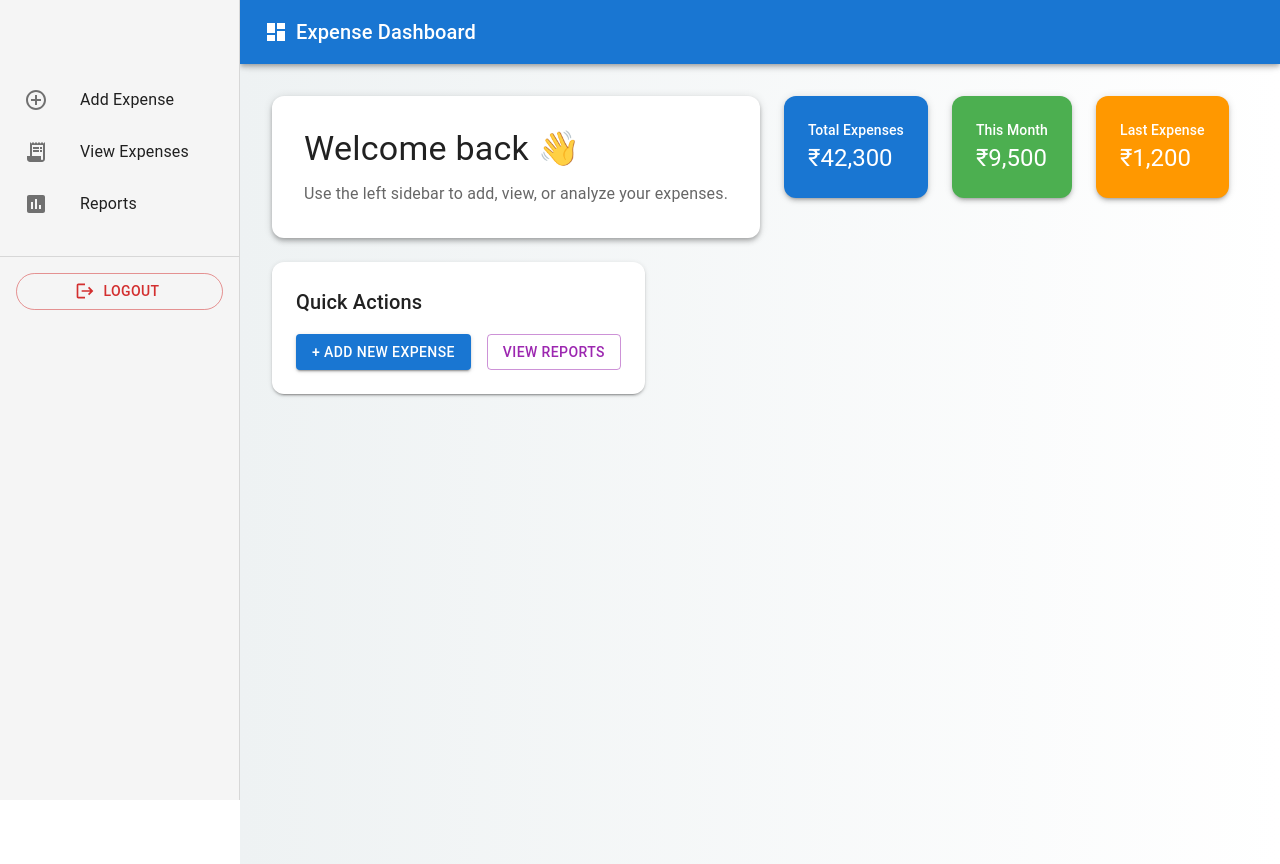
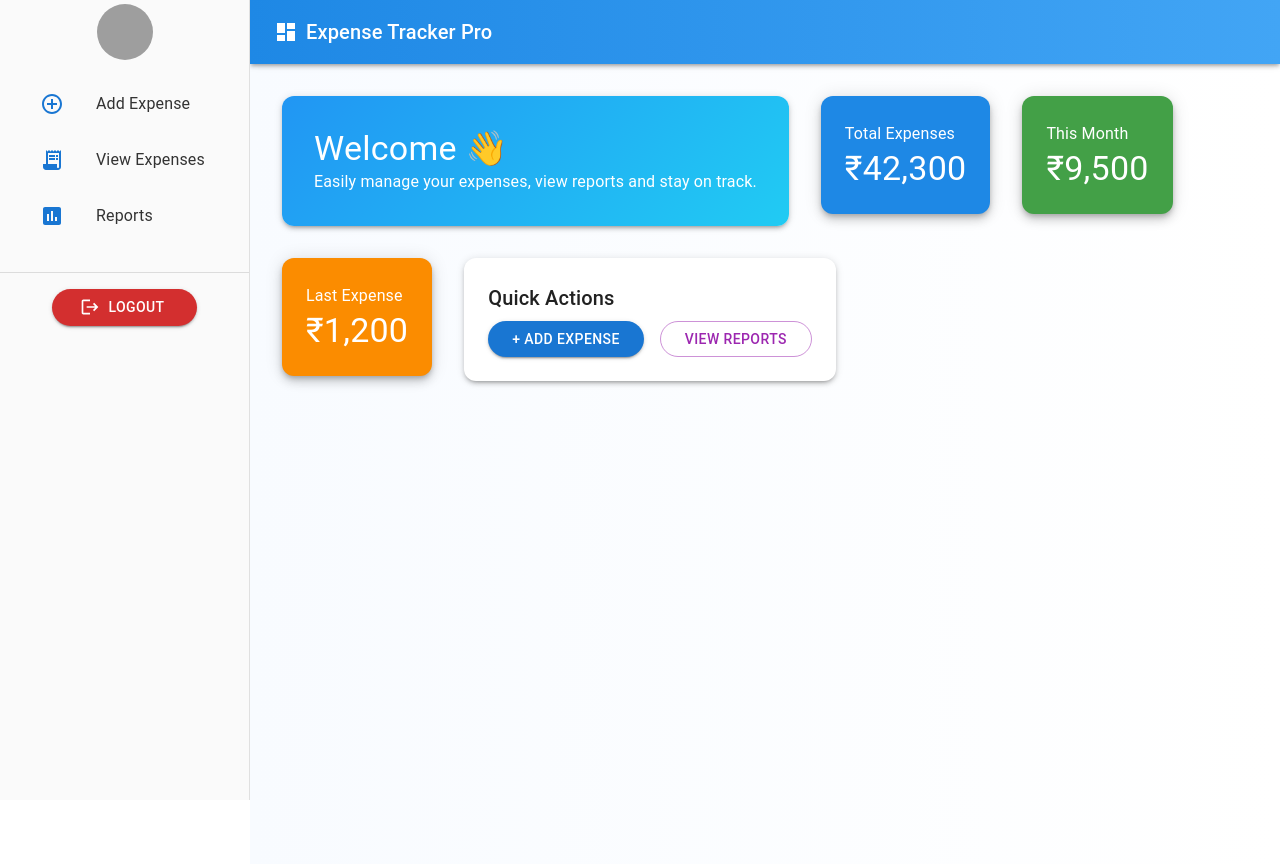
Before and after one commit to arunkashyap230/PersonalFinanceTracker, a React (Create React App) app in the folder frontend/: page /dashboard in a window 1280 px wide. Built offline with nearby package versions, Linux system fonts and the light colour scheme; grey boxes are pictures that could not be loaded.

Commit message:
Update Dashboard.jsx

```diff
--- a/frontend/src/pages/Dashboard.jsx
+++ b/frontend/src/pages/Dashboard.jsx
@@ -1,5 +1,4 @@
 import React from "react";
-import { useNavigate, Link, useLocation } from "react-router-dom";
 import {
   AppBar,
   Toolbar,
@@ -17,6 +16,9 @@ import {
   Paper,
   Grid,
   useTheme,
+  useMediaQuery,
+  IconButton,
+  Avatar,
 } from "@mui/material";
 import {
   Dashboard as DashboardIcon,
@@ -24,10 +26,12 @@ import {
   ReceiptLong as ReceiptLongIcon,
   Assessment as AssessmentIcon,
   Logout as LogoutIcon,
+  Menu as MenuIcon,
 } from "@mui/icons-material";
+import { useNavigate, Link, useLocation } from "react-router-dom";
 import { motion } from "framer-motion";
 
-const drawerWidth = 240;
+const drawerWidth = 250;
 
 const menuItems = [
   { text: "Add Expense", path: "/add-expense", icon: <AddCircleOutlineIcon /> },
@@ -35,14 +39,86 @@ const menuItems = [
   { text: "Reports", path: "/reports", icon: <AssessmentIcon /> },
 ];
 
-function Dashboard() {
+export default function Dashboard() {
   const navigate = useNavigate();
   const location = useLocation();
+  const theme = useTheme();
+  const isMobile = useMediaQuery(theme.breakpoints.down("sm"));
+  const [mobileOpen, setMobileOpen] = React.useState(false);
+
+  const handleDrawerToggle = () => {
+    setMobileOpen(!mobileOpen);
+  };
 
   const handleLogout = () => {
     localStorage.removeItem("token");
     navigate("/");
   };
+
+  const drawer = (
+    <Box>
+      <Toolbar sx={{ justifyContent: "center" }}>
+        <Avatar src="/logo192.png" sx={{ width: 56, height: 56 }} />
+      </Toolbar>
+      <List>
+        {menuItems.map((item, index) => (
+          <motion.div
+            key={item.text}
+            initial={{ x: -20, opacity: 0 }}
+            animate={{ x: 0, opacity: 1 }}
+            transition={{ delay: 0.2 + index * 0.1 }}
+          >
+            <Tooltip title={item.text} placement="right">
+              <ListItemButton
+                component={Link}
+                to={item.path}
+                selected={location.pathname === item.path}
+                sx={{
+                  mx: 2,
+                  my: 1,
+                  borderRadius: 2,
+                  px: 3,
+                  backgroundColor:
+                    location.pathname === item.path ? "#1e88e5" : "transparent",
+                  color: location.pathname === item.path ? "#fff" : "#333",
+                  "&:hover": {
+                    backgroundColor: "#e3f2fd",
+                  },
+                }}
+              >
+                <ListItemIcon
+                  sx={{
+                    color: location.pathname === item.path ? "#fff" : "#1976d2",
+                  }}
+                >
+                  {item.icon}
+                </ListItemIcon>
+                <ListItemText primary={item.text} />
+              </ListItemButton>
+            </Tooltip>
+          </motion.div>
+        ))}
+      </List>
+      <Divider sx={{ my: 2 }} />
+      <Box textAlign="center" px={2}>
+        <motion.div
+          initial={{ scale: 0.95, opacity: 0 }}
+          animate={{ scale: 1, opacity: 1 }}
+          transition={{ delay: 0.6 }}
+        >
+          <Button
+            variant="contained"
+            color="error"
+            startIcon={<LogoutIcon />}
+            onClick={handleLogout}
+            sx={{ borderRadius: 10, px: 4 }}
+          >
+            Logout
+          </Button>
+        </motion.div>
+      </Box>
+    </Box>
+  );
 
   return (
     <Box sx={{ display: "flex" }}>
@@ -52,9 +128,10 @@ function Dashboard() {
       <AppBar
         position="fixed"
         sx={{
-          width: `calc(100% - ${drawerWidth}px)`,
-          ml: `${drawerWidth}px`,
-          background: "#1976d2",
+          width: isMobile ? "100%" : `calc(100% - ${drawerWidth}px)`,
+          ml: isMobile ? 0 : `${drawerWidth}px`,
+          background: "linear-gradient(to right, #1e88e5, #42a5f5)",
+          boxShadow: 3,
         }}
         component={motion.div}
         initial={{ y: -50, opacity: 0 }}
@@ -62,165 +139,125 @@ function Dashboard() {
         transition={{ duration: 0.4 }}
       >
         <Toolbar>
+          {isMobile && (
+            <IconButton
+              color="inherit"
+              edge="start"
+              onClick={handleDrawerToggle}
+              sx={{ mr: 2 }}
+            >
+              <MenuIcon />
+            </IconButton>
+          )}
           <DashboardIcon sx={{ mr: 1 }} />
           <Typography variant="h6" noWrap>
-            Expense Dashboard
+            Expense Tracker Pro
           </Typography>
         </Toolbar>
       </AppBar>
 
-      {/* Sidebar */}
+      {/* Drawer */}
       <Drawer
-        variant="permanent"
+        variant={isMobile ? "temporary" : "permanent"}
+        open={isMobile ? mobileOpen : true}
+        onClose={handleDrawerToggle}
+        ModalProps={{
+          keepMounted: true,
+        }}
         sx={{
           width: drawerWidth,
           flexShrink: 0,
           [`& .MuiDrawer-paper`]: {
             width: drawerWidth,
             boxSizing: "border-box",
-            backgroundColor: "#f5f5f5",
+            backgroundColor: "#fafafa",
+            borderRight: "1px solid #e0e0e0",
           },
         }}
       >
-        <Toolbar />
-        <Box
-          component={motion.div}
-          initial={{ x: -30, opacity: 0 }}
-          animate={{ x: 0, opacity: 1 }}
-          transition={{ duration: 0.6 }}
-        >
-          <List>
-            {menuItems.map((item, index) => (
-              <motion.div
-                key={item.text}
-                initial={{ x: -30, opacity: 0 }}
-                animate={{ x: 0, opacity: 1 }}
-                transition={{ delay: 0.2 + index * 0.1 }}
-              >
-                <Tooltip title={item.text} placement="right">
-                  <ListItemButton
-                    component={Link}
-                    to={item.path}
-                    selected={location.pathname === item.path}
-                    sx={{
-                      borderRadius: 1,
-                      mx: 1,
-                      my: 0.5,
-                      "&.Mui-selected": {
-                        backgroundColor: "#1976d2",
-                        color: "#fff",
-                        "& .MuiListItemIcon-root": {
-                          color: "#fff",
-                        },
-                      },
-                    }}
-                  >
-                    <ListItemIcon>{item.icon}</ListItemIcon>
-                    <ListItemText primary={item.text} />
-                  </ListItemButton>
-                </Tooltip>
-              </motion.div>
-            ))}
-          </List>
-
-          <Divider sx={{ my: 2 }} />
-
-          <Box sx={{ textAlign: "center", px: 2 }}>
-            <motion.div
-              initial={{ scale: 0.9, opacity: 0 }}
-              animate={{ scale: 1, opacity: 1 }}
-              transition={{ delay: 0.5 }}
-            >
-              <Button
-                variant="outlined"
-                color="error"
-                onClick={handleLogout}
-                startIcon={<LogoutIcon />}
-                fullWidth
-                sx={{ borderRadius: 8 }}
-              >
-                Logout
-              </Button>
-            </motion.div>
-          </Box>
-        </Box>
+        {drawer}
       </Drawer>
 
       {/* Main Content */}
       <Box
         component={motion.div}
-        initial={{ x: 80, opacity: 0 }}
+        initial={{ x: 50, opacity: 0 }}
         animate={{ x: 0, opacity: 1 }}
-        transition={{ duration: 0.6 }}
+        transition={{ duration: 0.5 }}
         sx={{
           flexGrow: 1,
           p: 4,
           mt: 8,
-          background: "linear-gradient(to right, #eef2f3, #ffffff)",
+          background: "linear-gradient(to right, #f8fbff, #ffffff)",
           minHeight: "100vh",
         }}
       >
-        <Grid container spacing={3}>
-          {/* Welcome Card */}
+        <Grid container spacing={4}>
           <Grid item xs={12}>
-            <Paper elevation={4} sx={{ p: 4, borderRadius: 3 }}>
-              <Typography variant="h4" gutterBottom>
-                Welcome back 👋
-              </Typography>
-              <Typography variant="body1" color="text.secondary">
-                Use the left sidebar to add, view, or analyze your expenses.
+            <Paper
+              elevation={3}
+              sx={{
+                p: 4,
+                borderRadius: 3,
+                background: "linear-gradient(135deg, #2196f3, #21cbf3)",
+                color: "#fff",
+              }}
+            >
+              <Typography variant="h4">Welcome 👋</Typography>
+              <Typography variant="body1">
+                Easily manage your expenses, view reports and stay on track.
               </Typography>
             </Paper>
           </Grid>
 
-          {/* Summary Cards */}
           <Grid item xs={12} sm={6} md={4}>
             <Paper
-              elevation={3}
+              elevation={6}
               sx={{
                 p: 3,
                 borderRadius: 3,
-                background: "#1976d2",
-                color: "white",
+                backgroundColor: "#1e88e5",
+                color: "#fff",
               }}
             >
-              <Typography variant="subtitle2">Total Expenses</Typography>
-              <Typography variant="h5">₹42,300</Typography>
+              <Typography variant="subtitle1">Total Expenses</Typography>
+              <Typography variant="h4">₹42,300</Typography>
             </Paper>
           </Grid>
+
           <Grid item xs={12} sm={6} md={4}>
             <Paper
-              elevation={3}
+              elevation={6}
               sx={{
                 p: 3,
                 borderRadius: 3,
-                background: "#4caf50",
-                color: "white",
+                backgroundColor: "#43a047",
+                color: "#fff",
               }}
             >
-              <Typography variant="subtitle2">This Month</Typography>
-              <Typography variant="h5">₹9,500</Typography>
+              <Typography variant="subtitle1">This Month</Typography>
+              <Typography variant="h4">₹9,500</Typography>
             </Paper>
           </Grid>
+
           <Grid item xs={12} sm={6} md={4}>
             <Paper
-              elevation={3}
+              elevation={6}
               sx={{
                 p: 3,
                 borderRadius: 3,
-                background: "#ff9800",
-                color: "white",
+                backgroundColor: "#fb8c00",
+                color: "#fff",
               }}
             >
-              <Typography variant="subtitle2">Last Expense</Typography>
-              <Typography variant="h5">₹1,200</Typography>
+              <Typography variant="subtitle1">Last Expense</Typography>
+              <Typography variant="h4">₹1,200</Typography>
             </Paper>
           </Grid>
 
-          {/* Quick Actions */}
           <Grid item xs={12}>
-            <Paper elevation={2} sx={{ p: 3, borderRadius: 3 }}>
-              <Typography variant="h6" mb={2}>
+            <Paper elevation={3} sx={{ p: 3, borderRadius: 3 }}>
+              <Typography variant="h6" gutterBottom>
                 Quick Actions
               </Typography>
               <Box display="flex" gap={2} flexWrap="wrap">
@@ -229,14 +266,16 @@ function Dashboard() {
                   color="primary"
                   component={Link}
                   to="/add-expense"
+                  sx={{ borderRadius: 8, px: 3 }}
                 >
-                  + Add New Expense
+                  + Add Expense
                 </Button>
                 <Button
                   variant="outlined"
                   color="secondary"
                   component={Link}
                   to="/reports"
+                  sx={{ borderRadius: 8, px: 3 }}
                 >
                   View Reports
                 </Button>
@@ -248,5 +287,3 @@ function Dashboard() {
     </Box>
   );
 }
-
-export default Dashboard;
```
